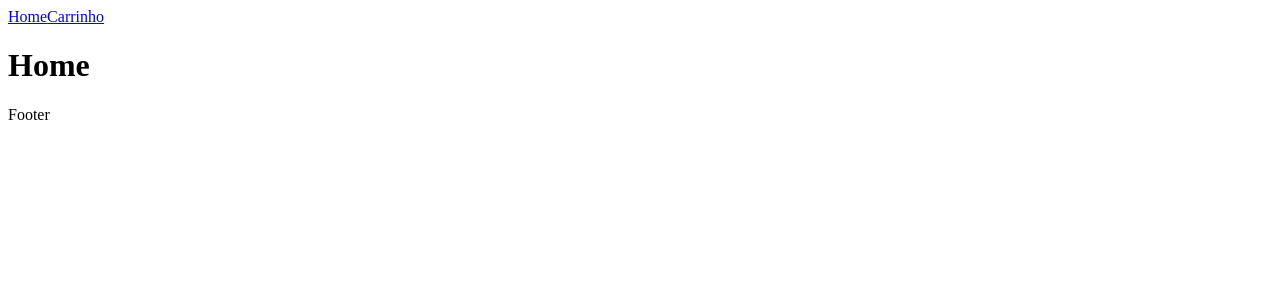
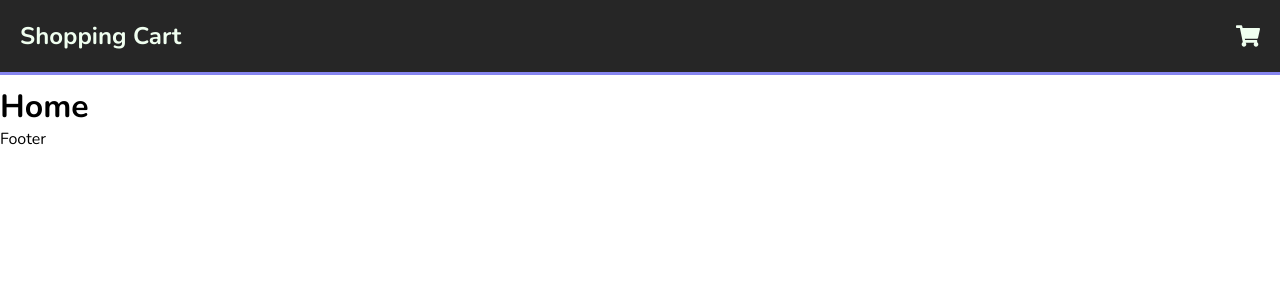
Before and after one commit to Lucas-Winicius/shopping-cart, a React (Vite) app in the folder frontend/: page / in a window 1280 px wide. Shown: the top 300 px of the page. Built offline with nearby package versions, Linux system fonts and the light colour scheme.

Commit message:
Barra superior completa

```diff
--- a/frontend/package.json
+++ b/frontend/package.json
@@ -11,6 +11,7 @@
   "dependencies": {
     "react": "^18.2.0",
     "react-dom": "^18.2.0",
+    "react-icons": "^4.7.1",
     "react-router-dom": "^6.8.1"
   },
   "devDependencies": {
--- a/frontend/src/App.jsx
+++ b/frontend/src/App.jsx
@@ -1,13 +1,14 @@
-import { Outlet, Link } from 'react-router-dom'
+import { Outlet } from 'react-router-dom'
+import { useState } from 'react'
+import NavBar from './components/NavBar'
 
 function App() {
 
+  const [cart, setCart] = useState([])
+
   return (
     <div className="App">
-      <header>
-        <Link to="/">Home</Link>
-        <Link to="/cart">Carrinho</Link>
-      </header>
+      <NavBar cartLength={cart.length} />
       <Outlet />
       <footer>Footer</footer>
     </div>
--- /dev/null
+++ b/frontend/src/assets/db.js
@@ -0,0 +1,5 @@
+module.exports = {
+    produtos: [
+
+    ]
+}
--- /dev/null
+++ b/frontend/src/components/NavBar.jsx
@@ -0,0 +1,21 @@
+import { FaShoppingCart } from 'react-icons/fa'
+import { Link } from 'react-router-dom'
+import '../styles/header.css'
+
+const NavBar = ({ cartLength }) => (
+    <header>
+        <Link to="/" class='link title'>Shopping Cart</Link>
+        <Link to="/cart">
+                <span className='cartLink'>
+                    <FaShoppingCart class='link' />
+                    {cartLength > 0 &&
+                    <span className='dot'>
+                        {cartLength > 99 ? ":D" : cartLength}
+                    </span>
+                    }
+                </span>
+        </Link>
+    </header>
+)
+
+export default NavBar
--- a/frontend/src/main.jsx
+++ b/frontend/src/main.jsx
@@ -4,6 +4,7 @@ import ReactDOM from 'react-dom/client'
 import App from './App'
 import Home from './pages/Home'
 import Cart from './pages/Cart'
+import './styles/main.css'
 
 const router = createBrowserRouter([{
   path: '/',
--- /dev/null
+++ b/frontend/src/styles/header.css
@@ -0,0 +1,48 @@
+header {
+    display: flex;
+    justify-content: space-between;
+    width: 100vw;
+    background-color: #262626;
+    padding: 20px;
+    align-items: center;
+    border-bottom: 3px solid #8685ef;
+    margin-bottom: 10px;
+}
+
+header .link {
+    color: honeydew;
+    font-size: 1.5em;
+}
+
+header .title {
+    font-weight: bolder;
+    font-size: clamp(1em, 1em + 1vw, 1.5em);
+}
+
+.dot {
+    display: flex;
+    justify-content: center;
+    align-items: center;
+    background-color: red;
+    border-radius: 100%;
+    width: 20px;
+    height: 20px;
+    color: white;
+    font-weight: bolder;
+    text-align: center;
+    font-size: 0.8em;
+
+    position: relative;
+    top: -9px;
+    right: 11px;
+}
+
+.cartLink {
+    display: flex;
+    transition: 500ms;
+}
+
+.cartLink:hover {
+    scale: 1.17;
+    transform: rotate(-13deg);
+}
--- /dev/null
+++ b/frontend/src/styles/main.css
@@ -0,0 +1,10 @@
+@import url('https://fonts.googleapis.com/css2?family=Nunito:ital,wght@0,200;0,300;0,400;0,500;0,600;0,700;0,800;0,900;0,1000;1,200;1,300;1,400;1,500;1,600;1,700;1,800;1,900;1,1000&display=swap');
+
+* {
+    margin: 0px;
+    padding: 0px;
+    outline: 0px;
+    box-sizing: border-box;
+    font-family: 'Nunito', sans-serif;
+    text-decoration: none;
+}
```
Also changed, not shown: 1 other file (tests, documents, lock files or other folders).
